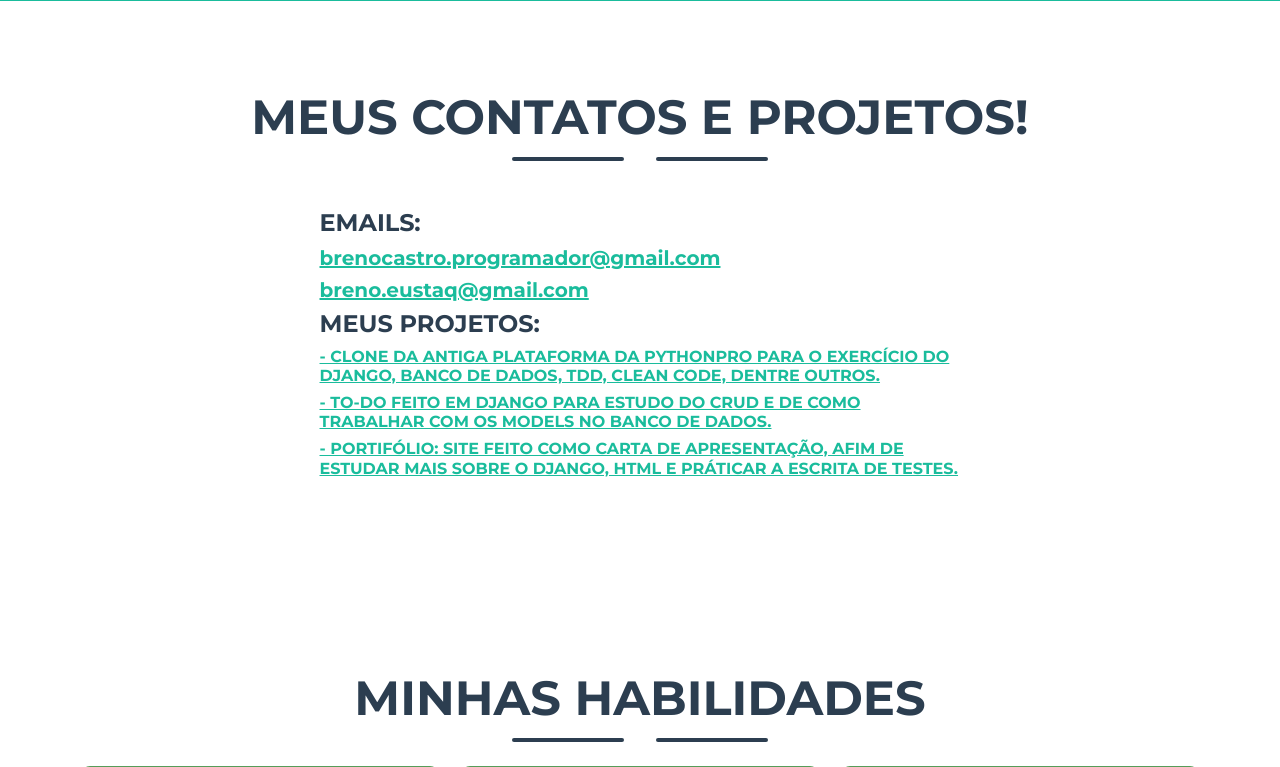
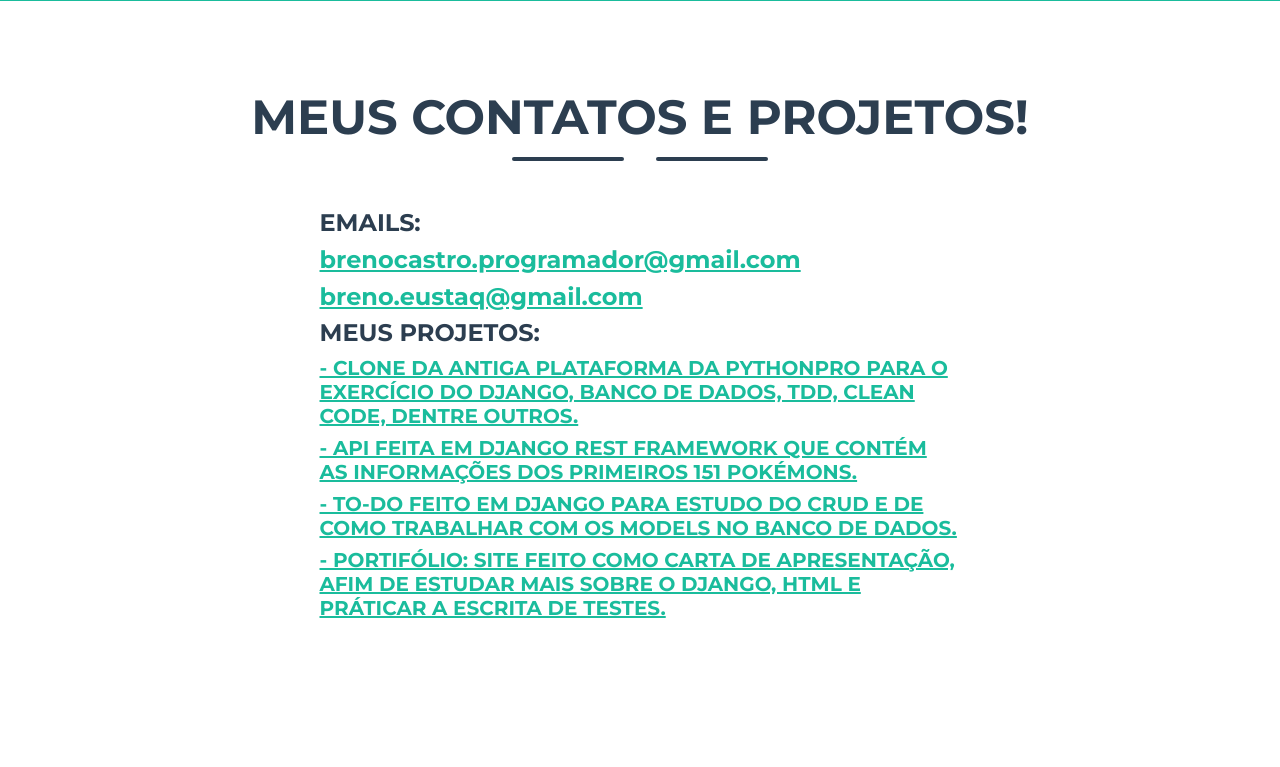
Before and after one commit to breeeno/portifolio, a Django app: page / in a window 1280 px wide. Shown: the part 663-1430 px from the top of the page. Run offline with Django 4.2, Linux system fonts and the light colour scheme; some libraries are stand-ins or nearby versions.

Commit message:
- Inserido novo projeto

```diff
--- a/webdev/principal/templates/webdev/home.html
+++ b/webdev/principal/templates/webdev/home.html
@@ -69,23 +69,25 @@
                 <!-- Name input-->
                 <div class="text-left mt-4">
                     <h4 class="text-left text-uppercase text-secondary mb-2">emails:</h4>
-                    <h5 class="text-left text-secondary mb-2"><a href="mailto:brenocastro.programador@gmail.com">brenocastro.programador@gmail.com</a></h5>
-                    <h5 class="text-left text-secondary mb-2"><a href="mailto:breno.eustaq@gmail.com">breno.eustaq@gmail.com</a></h5>
+                    <h4 class="text-left text-secondary mb-2"><a href="mailto:brenocastro.programador@gmail.com">brenocastro.programador@gmail.com</a></h4>
+                    <h4 class="text-left text-secondary mb-2"><a href="mailto:breno.eustaq@gmail.com">breno.eustaq@gmail.com</a></h4>
                 </div>
                 <!-- Email address input-->
                 <h4 class="text-left text-uppercase text-secondary mb-2">Meus projetos:
                 </h4>
-                <h6 class="text-left text-uppercase text-secondary mb-2"><a href="https://djangoprobreno.herokuapp.com">-
+                <h5 class="text-left text-uppercase text-secondary mb-2"><a href="https://djangoprobreno.herokuapp.com">-
                     Clone da antiga plataforma da PythonPro para o exercício do django, banco de dados, TDD, clean code,
                     dentre outros.</a>
-                </h6>
-                <h6 class="text-left text-uppercase text-secondary mb-2"><a
+                </h5><h5 class="text-left text-uppercase text-secondary mb-2"><a href="https://pokemondjango.herokuapp.com">-
+                    Api feita em Django REST Framework que contém as informações dos primeiros 151 pokémons.</a>
+                </h5>
+                <h5 class="text-left text-uppercase text-secondary mb-2"><a
                         href="https://github.com/breeeno/to-do-django">- To-do feito em django para estudo do CRUD e de
                     como trabalhar com os models no banco de dados.</a>
-                </h6>
-                <h6 class="text-left text-uppercase text-secondary mb-2"><a
+                </h5>
+                <h5 class="text-left text-uppercase text-secondary mb-2"><a
                         href="https://github.com/breeeno/portifolio">- Portifólio: Site feito como carta de
-                    apresentação, afim de estudar mais sobre o Django, HTML e práticar a escrita de testes.</a></h6>
+                    apresentação, afim de estudar mais sobre o Django, HTML e práticar a escrita de testes.</a></h5>
             </div>
 </section>
 <!-- About Section-->
--- a/webdev/test_home.py
+++ b/webdev/test_home.py
@@ -1,6 +1,5 @@
 import pytest
 from django.urls import reverse
-
 from django_assertions import assert_contains
 
 
```
